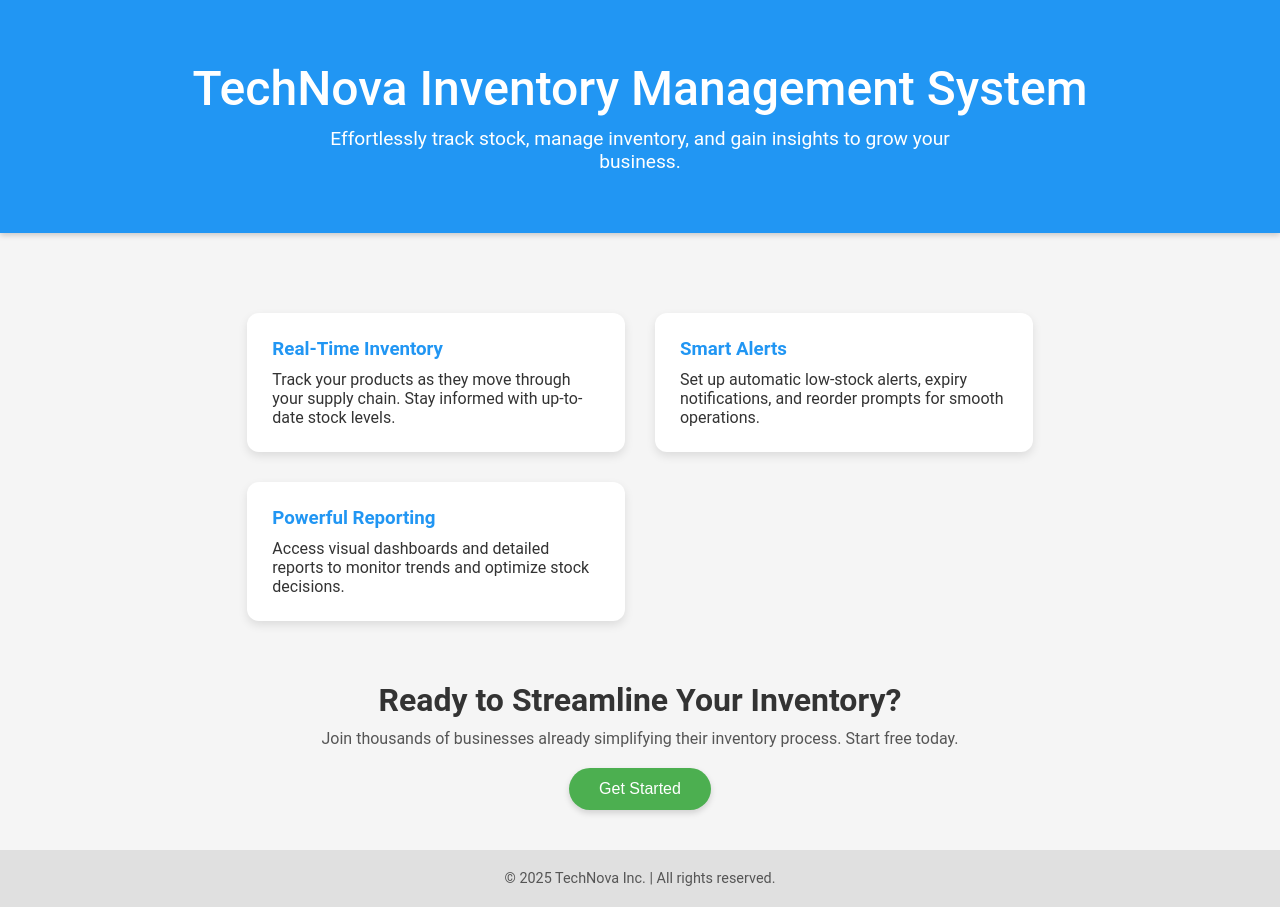
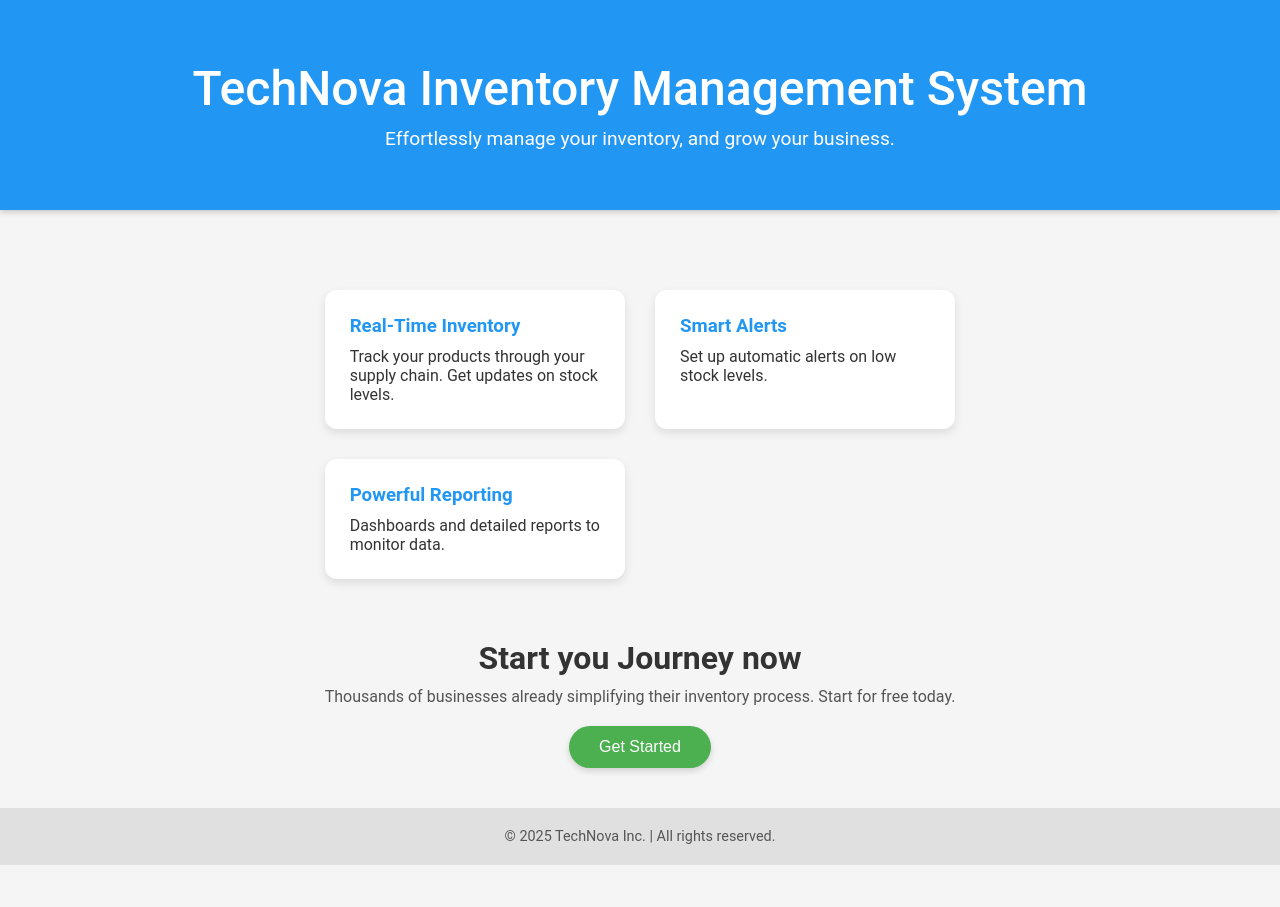
Before and after one commit to pborade90/inventory-node-app, a website: page public/index.html in a window 1280 px wide. After the commit the page ends 865 px from the top, so only its background shows below. Drawn offline with Linux system fonts and the light colour scheme.

Commit message:
Update response content

```diff
--- a/public/index.html
+++ b/public/index.html
@@ -126,28 +126,28 @@
     <main>
         <header>
             <h1>TechNova Inventory Management System</h1>
-            <p>Effortlessly track stock, manage inventory, and gain insights to grow your business.</p>
+            <p>Effortlessly manage your inventory, and grow your business.</p>
         </header>
 
         <div class="container">
             <section class="features">
                 <div class="feature">
                     <h3>Real-Time Inventory</h3>
-                    <p>Track your products as they move through your supply chain. Stay informed with up-to-date stock levels.</p>
+                    <p>Track your products through your supply chain. Get updates on stock levels.</p>
                 </div>
                 <div class="feature">
                     <h3>Smart Alerts</h3>
-                    <p>Set up automatic low-stock alerts, expiry notifications, and reorder prompts for smooth operations.</p>
+                    <p>Set up automatic alerts on low stock levels.</p>
                 </div>
                 <div class="feature">
                     <h3>Powerful Reporting</h3>
-                    <p>Access visual dashboards and detailed reports to monitor trends and optimize stock decisions.</p>
+                    <p>Dashboards and detailed reports to monitor data.</p>
                 </div>
             </section>
 
             <div class="cta">
-                <h2>Ready to Streamline Your Inventory?</h2>
-                <p>Join thousands of businesses already simplifying their inventory process. Start free today.</p>
+                <h2>Start you Journey now</h2>
+                <p>Thousands of businesses already simplifying their inventory process. Start for free today.</p>
                 <button onclick="alert('Signup functionality demo')">Get Started</button>
             </div>
         </div>
```
